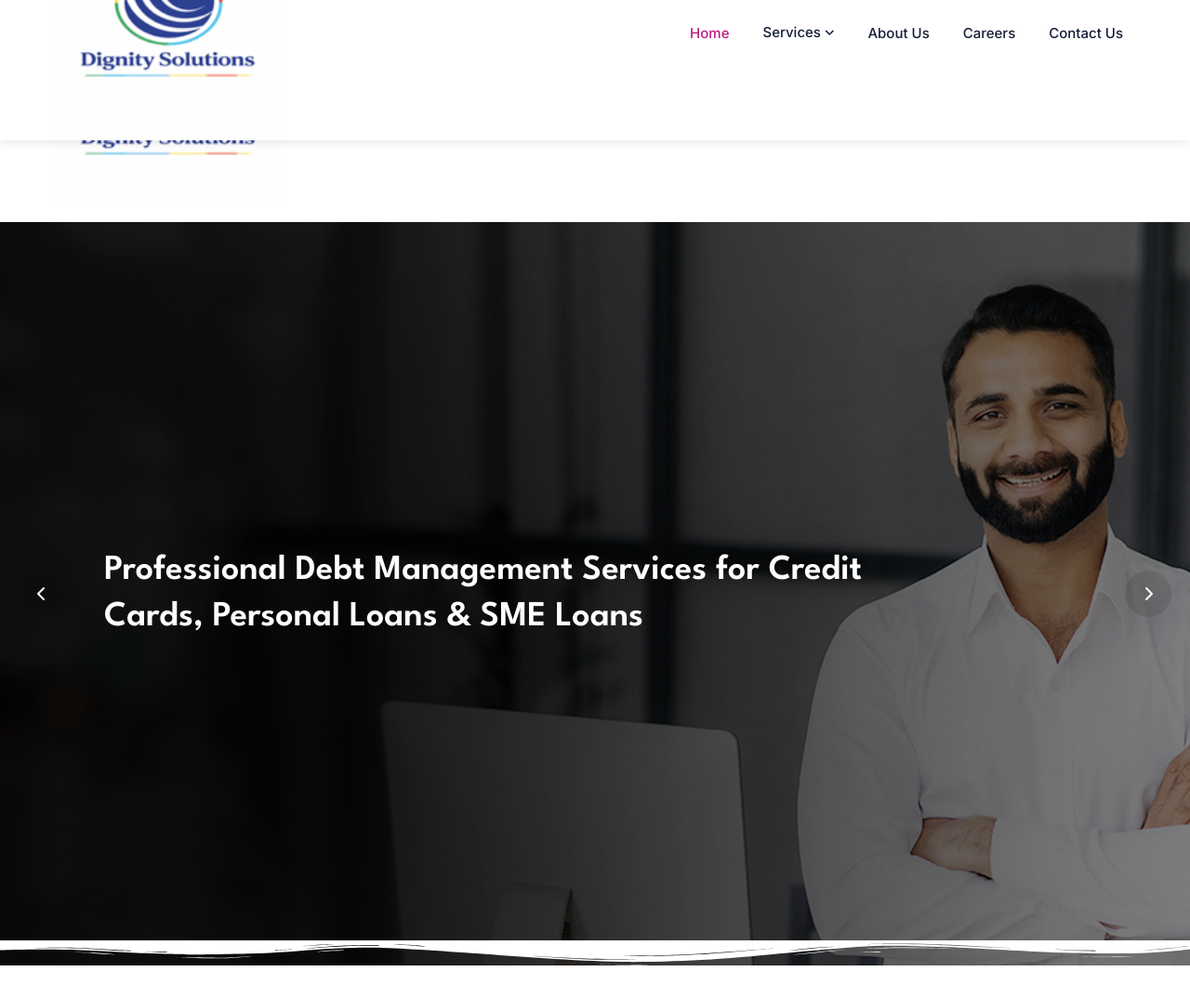
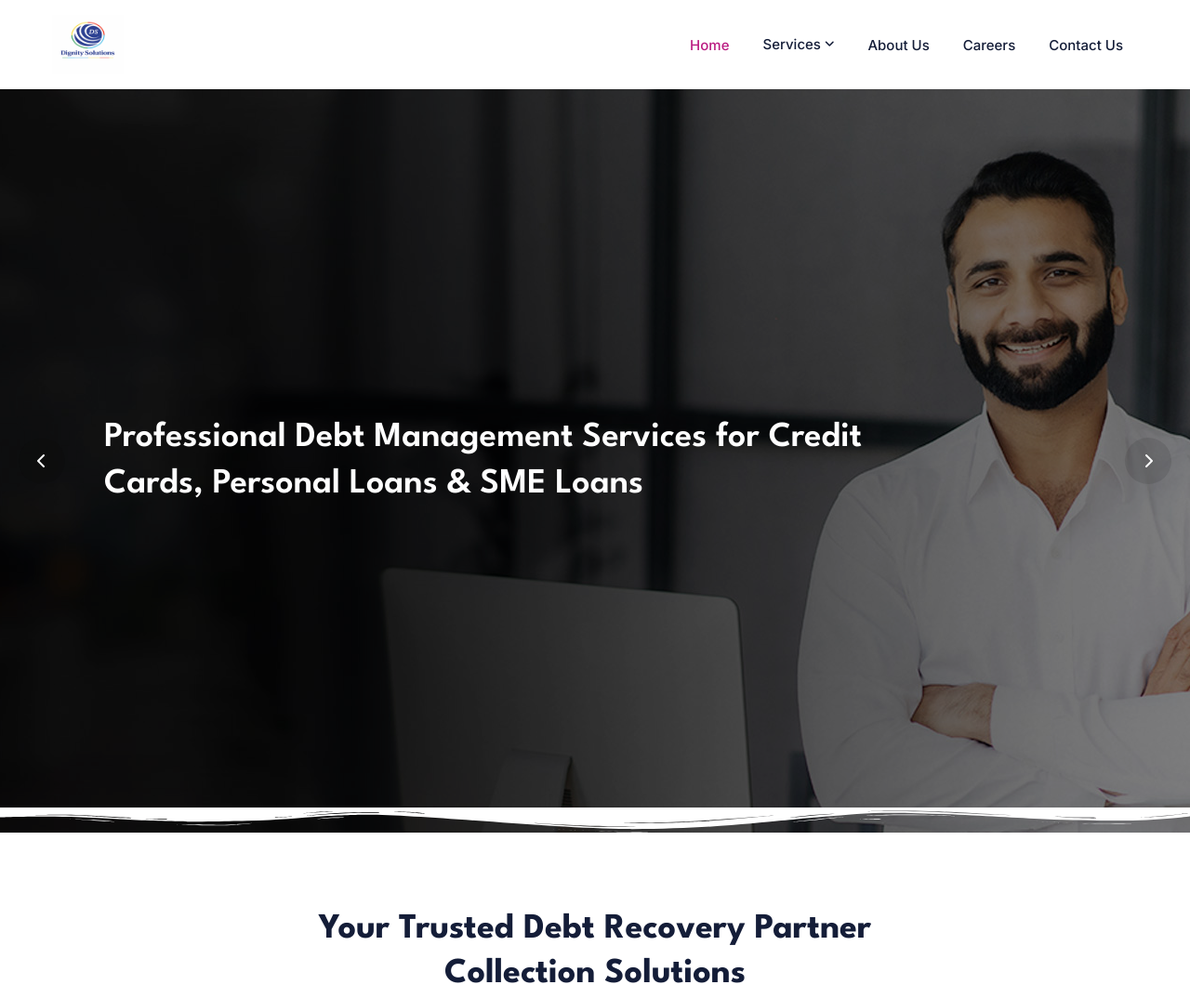
Before and after one commit to Logesh-waran2003/dignity-solutions, a website: page index.html in a window 1280 px wide. Shown: the top 1074 px of the page at 93% size. Drawn offline with nearby package versions, Linux system fonts and the light colour scheme.

Commit message:
Fix: reduce logo size, fix sticky header overlap

```diff
--- a/index.html
+++ b/index.html
@@ -29,7 +29,7 @@
       <nav class="flex items-center justify-between">
         <div class="logo">
           <a href="#">
-            <img src="images/dignity-logo.png" alt="Dignity Solutions" class="w-[250px]">
+            <img src="images/dignity-logo.png" alt="Dignity Solutions" class="h-16">
           </a>
         </div>
         <!-- Desktop Nav -->
@@ -61,7 +61,7 @@
 <div class="sticky-header" id="stickyHeader">
   <div class="container-main py-3">
     <nav class="flex items-center justify-between">
-      <a href="#"><img src="images/dignity-logo.png" alt="Dignity Solutions" class="w-[250px]"></a>
+      <a href="#"><img src="images/dignity-logo.png" alt="Dignity Solutions" class="h-10"></a>
       <ul class="hidden lg:flex items-center gap-1">
         <li><a href="#" class="nav-link active">Home</a></li>
         <li class="relative group">
--- a/src/input.css
+++ b/src/input.css
@@ -185,16 +185,18 @@
 /* Sticky header */
 .sticky-header {
   position: fixed;
-  top: -80px;
+  top: -100px;
   left: 0;
   width: 100%;
   z-index: 999;
   background: #fff;
   box-shadow: 0 2px 10px rgba(0,0,0,0.1);
   transition: top 0.3s ease;
+  visibility: hidden;
 }
 .sticky-header.visible {
   top: 0;
+  visibility: visible;
 }
 
 /* Navigation */
```
Also changed, not shown: dist/output.css.
